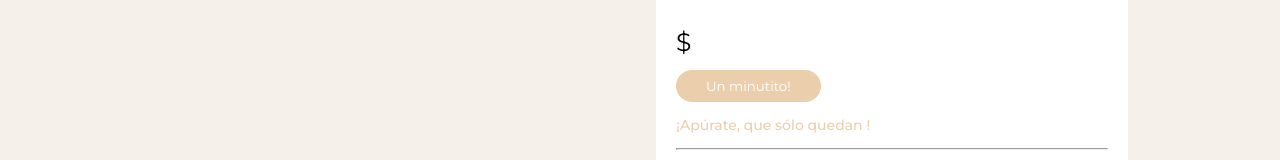
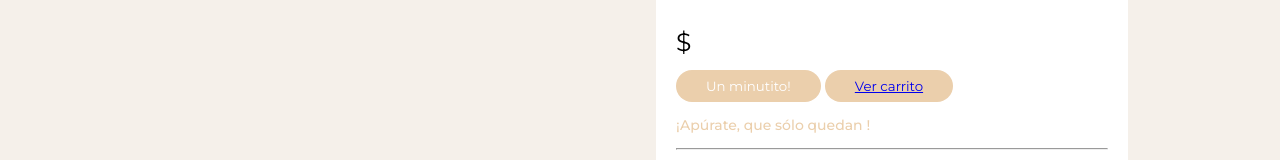
Before and after one commit to macarenagimenez/cirila_usuario_vite, a React (Vite) app: page /producto in a window 1280 px wide. Shown: the part 329-489 px from the top of the page. Built offline with nearby package versions, Linux system fonts and the light colour scheme; no server answers; a web font is replaced by a local one.

Commit message:
boton al carrito

```diff
--- a/src/componentes/RenderizadoUnicoProducto.tsx
+++ b/src/componentes/RenderizadoUnicoProducto.tsx
@@ -61,6 +61,9 @@ function RenderizadoUnicoProducto(props: InformacionDeProducto) {
         >
           {mensajeBotonCarrito(producto)}
         </button>{" "}
+        <button className="botonAgregarAlCarrito">
+          <Link to="/carritoDeCompras">Ver carrito</Link>
+        </button>
       </div>
 
       <div className="mensajeSobreStock">
```
